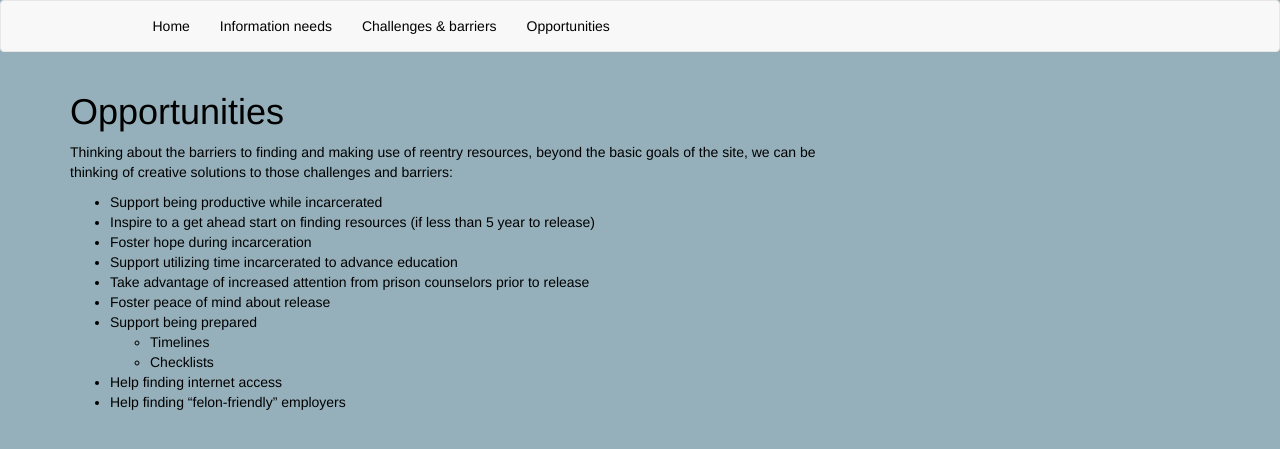
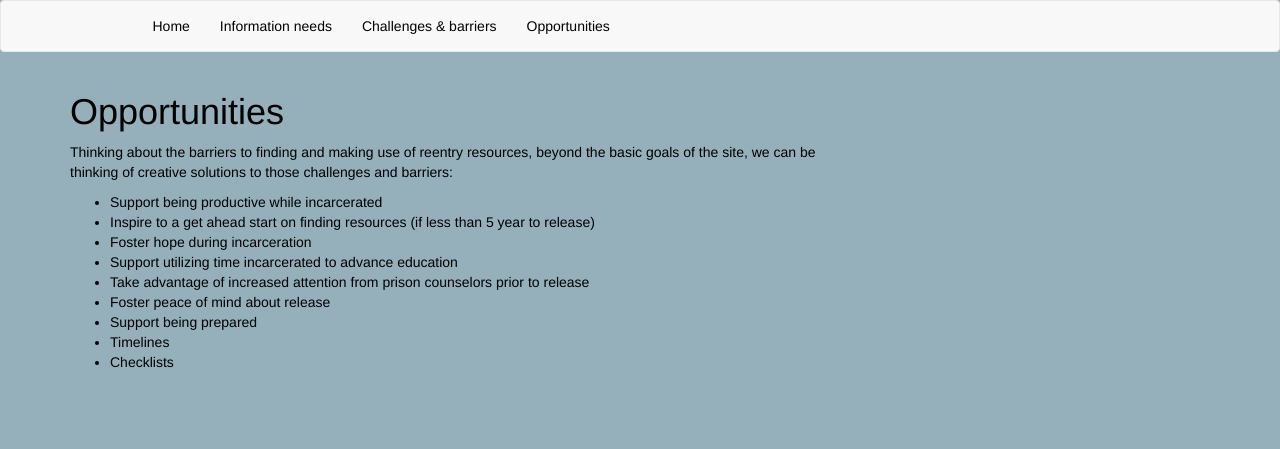
Before and after one commit to evz/access2justice, a Jekyll site: the page built from opportunities.html, in a window 1280 px wide. Shown: the top 449 px of the page. Built offline with Jekyll 4.4.1, drawn with Linux system fonts in a browser that asks for light colours; nearby versions of some CDN libraries.

Commit message:
Update opportunities.html

```diff
--- a/opportunities.html
+++ b/opportunities.html
@@ -31,21 +31,12 @@ those challenges and barriers:
     </li>
     <li>
         Support being prepared
-        <ul>
             <li>
                 Timelines
             </li>
             <li>
                 Checklists
             </li>
-        </ul>
-    </li>
-    <li>
-        Help finding internet access
-    </li>
-    <li>
-        Help finding “felon-friendly” employers
-    </li>
 </ul>
 <!-- and here -->
 
```
